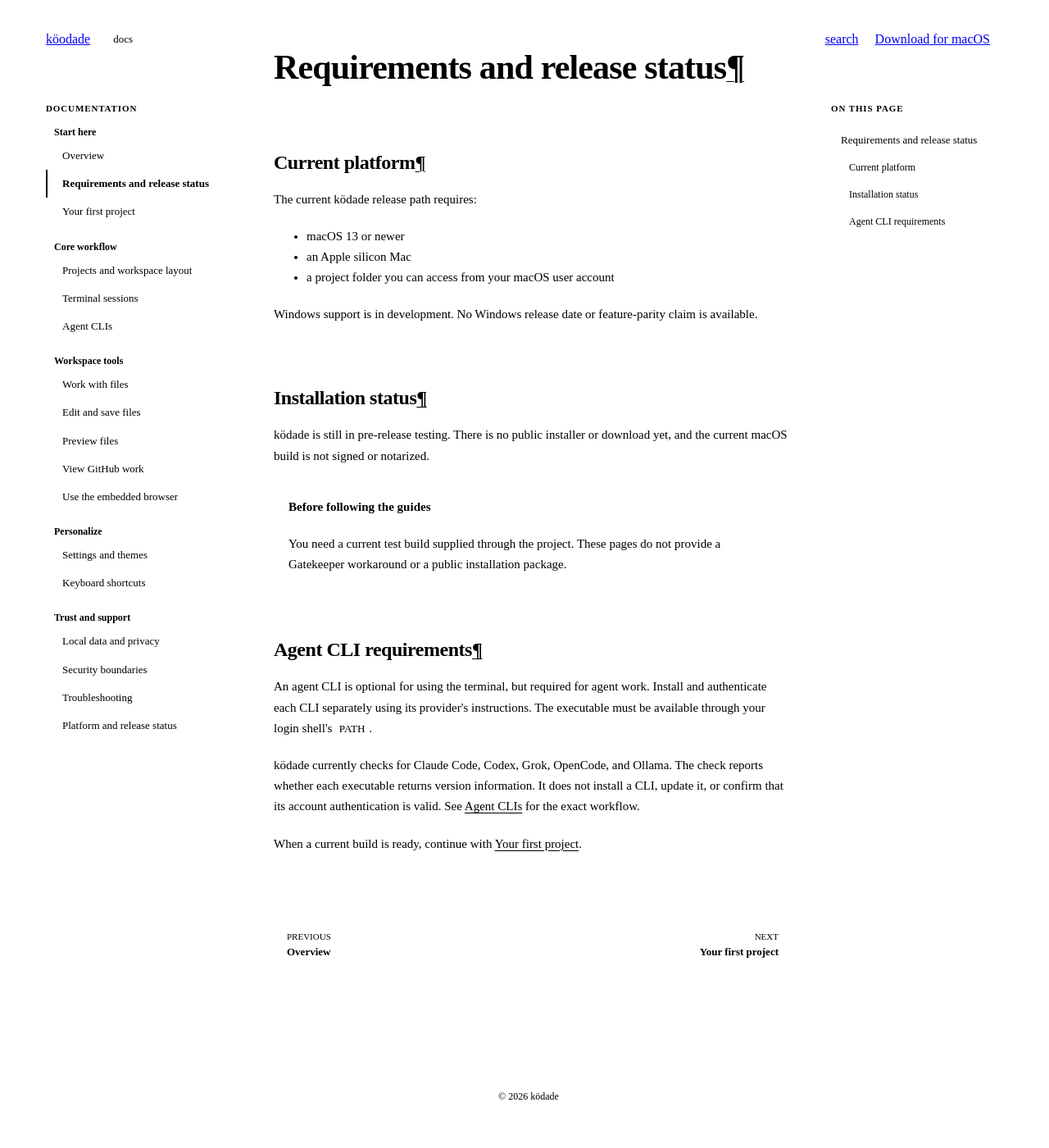
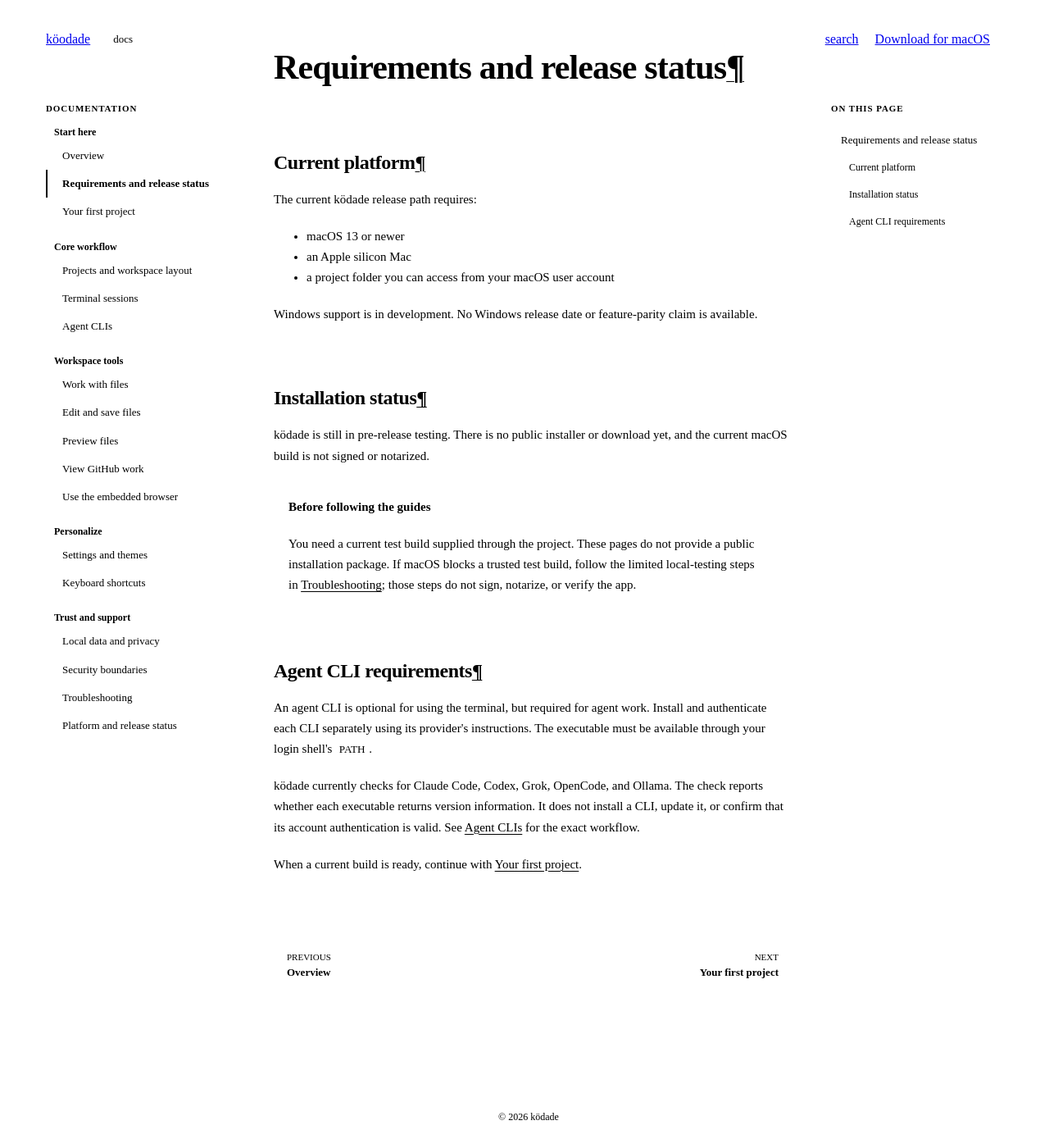
Before and after one commit to ContractorKeith/kodade-site, an MkDocs documentation site: the page built from docs/getting-started/requirements.md, in a window 1280 px wide and 1400 px high, scrolled down 102 px. Shown: the whole window at 82% size. Built offline with MkDocs 1.6.1, drawn with Linux system fonts in a browser that asks for light colours; some web fonts are replaced; before the commit the page ends 1477 px from its top, so only the background shows below that.

Commit message:
fix: address final docs review findings (#14)

```diff
--- a/docs/getting-started/requirements.md
+++ b/docs/getting-started/requirements.md
@@ -19,7 +19,9 @@ yet, and the current macOS build is not signed or notarized.
 > **Before following the guides**
 >
 > You need a current test build supplied through the project. These pages do not
-> provide a Gatekeeper workaround or a public installation package.
+> provide a public installation package. If macOS blocks a trusted test build,
+> follow the limited local-testing steps in [Troubleshooting](../support/troubleshooting.md#macos-blocks-the-test-build);
+> those steps do not sign, notarize, or verify the app.
 
 ## Agent CLI requirements
 
--- a/index.html
+++ b/index.html
@@ -20,7 +20,7 @@
   </head>
   <body>
     <header class="site-header" aria-label="Primary">
-      <a class="brand" href="/" aria-label="ködade home">
+      <a class="brand" href="#" aria-label="ködade home">
         <span class="brand-mark" aria-hidden="true">
           <span></span>
           <span></span>
--- a/theme/assets/stylesheets/docs.css
+++ b/theme/assets/stylesheets/docs.css
@@ -323,7 +323,7 @@
 }
 
 .docs-site .docs-article .admonition.warning .admonition-title::before {
-  background: var(--accent);
+  background: var(--ink-500);
   content: "";
   display: inline-block;
   height: 6px;
```
